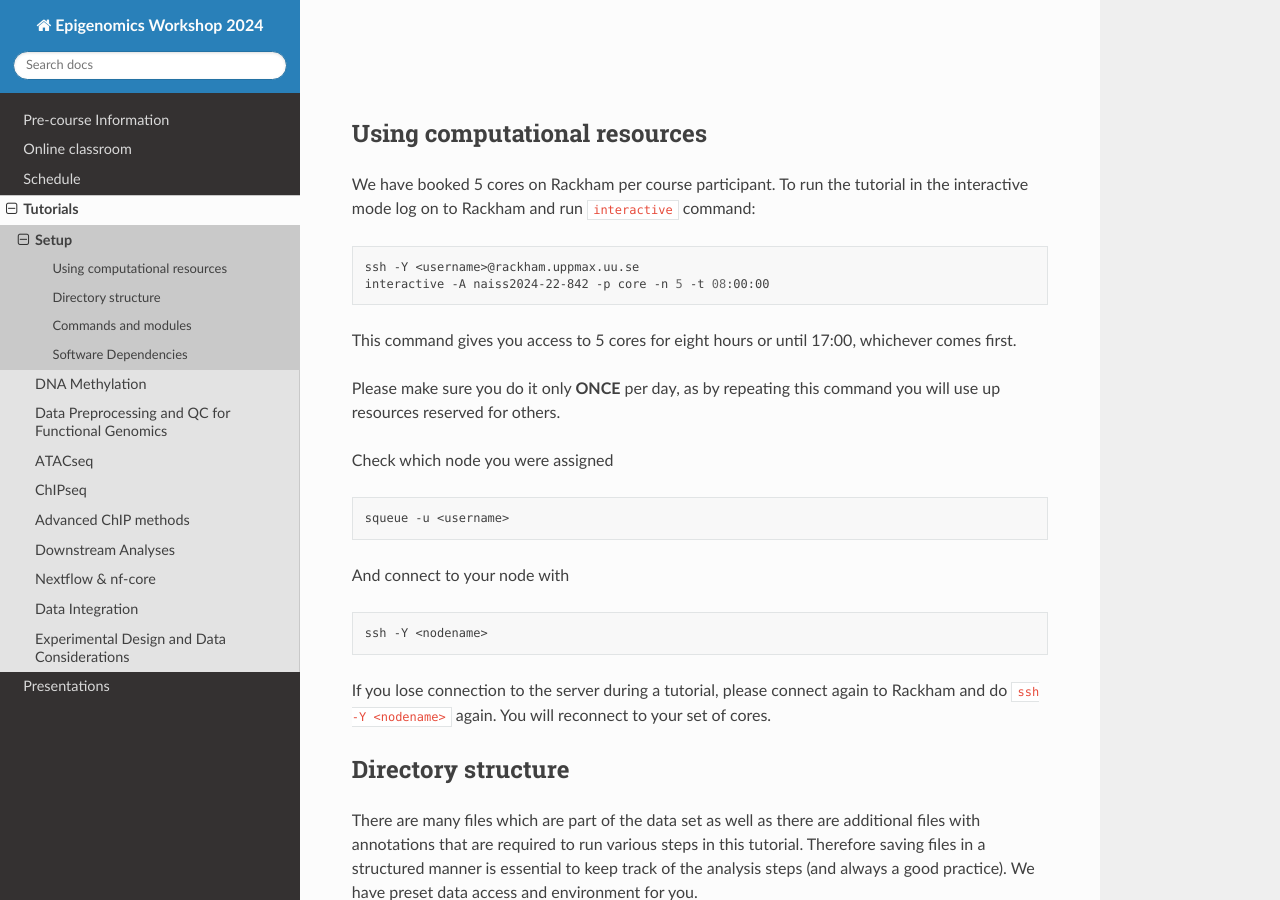
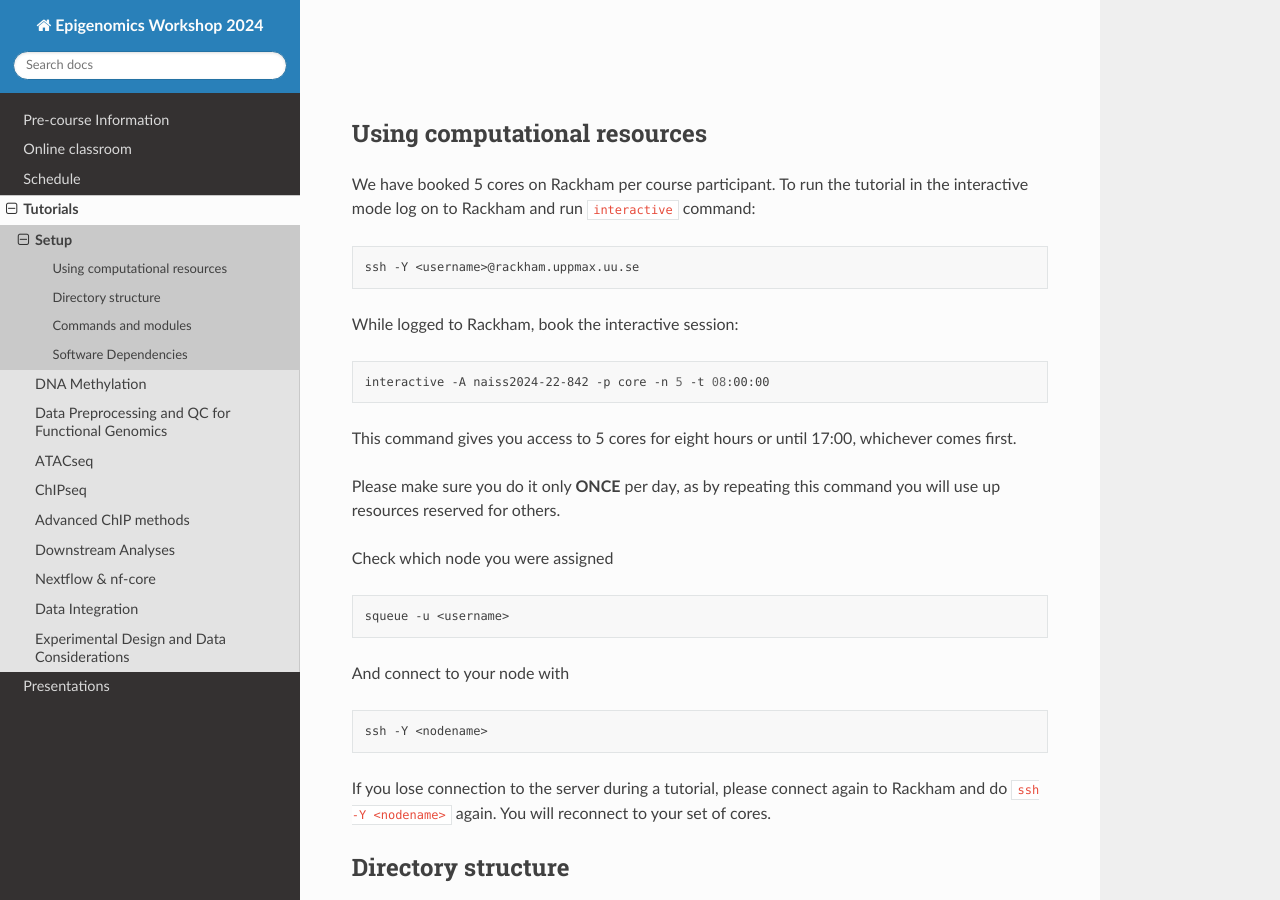
Before and after one commit to NBISweden/workshop-epigenomics-RTDs, a Sphinx documentation site: the page built from docs/content/tutorials/setup/lab-setup.rst, in a window 1280 px wide and 900 px high, scrolled down 331 px. Built offline with Sphinx 7.4.7 and the Read the Docs theme 2.0.0, drawn with Linux system fonts in a browser that asks for light colours.

Commit message:
Update lab-setup.rst

```diff
--- a/docs/content/tutorials/setup/lab-setup.rst
+++ b/docs/content/tutorials/setup/lab-setup.rst
@@ -35,6 +35,11 @@ We have booked 5 cores on Rackham per course participant. To run the tutorial in
 .. code-block:: bash
 
 	ssh -Y <username>@rackham.uppmax.uu.se
+
+While logged to Rackham, book the interactive session:
+
+.. code-block:: bash
+
 	interactive -A naiss2024-22-842 -p core -n 5 -t 08:00:00
 
 This command gives you access to 5 cores for eight hours or until 17:00, whichever comes first.
```
